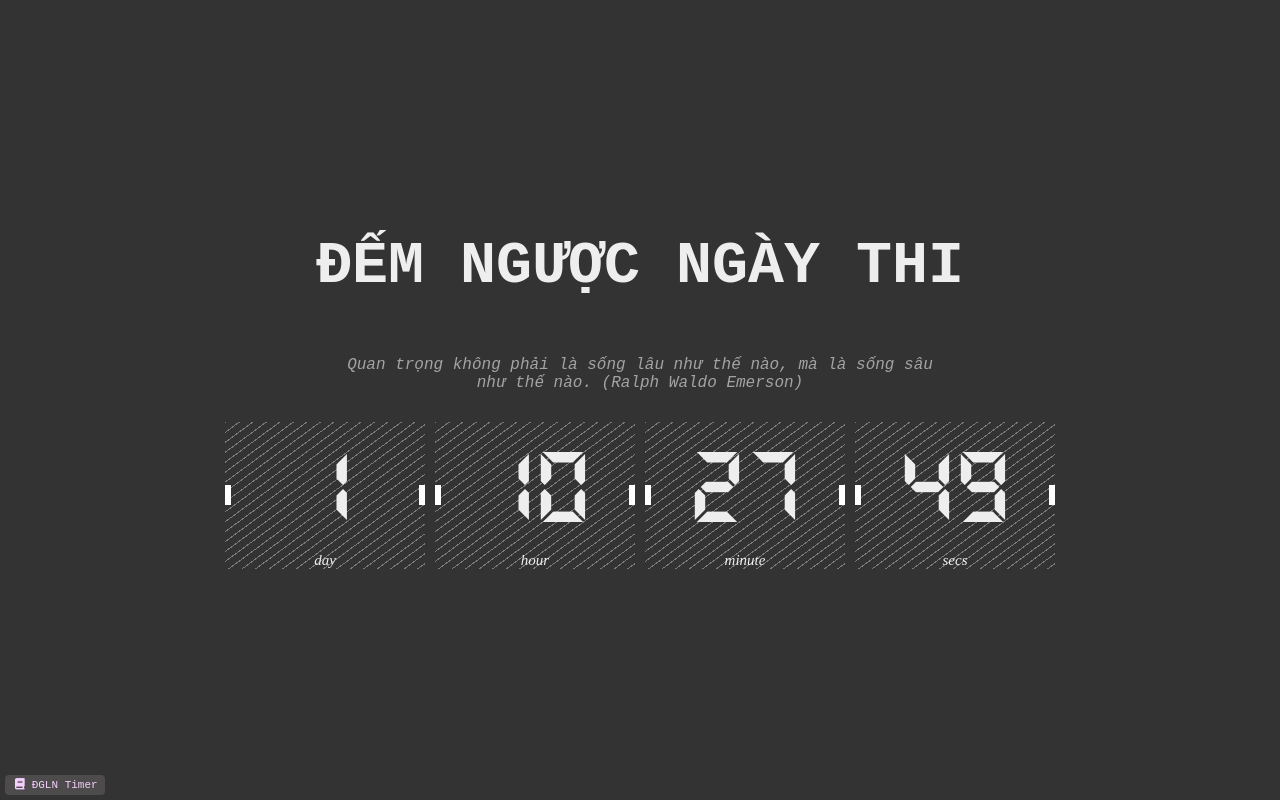
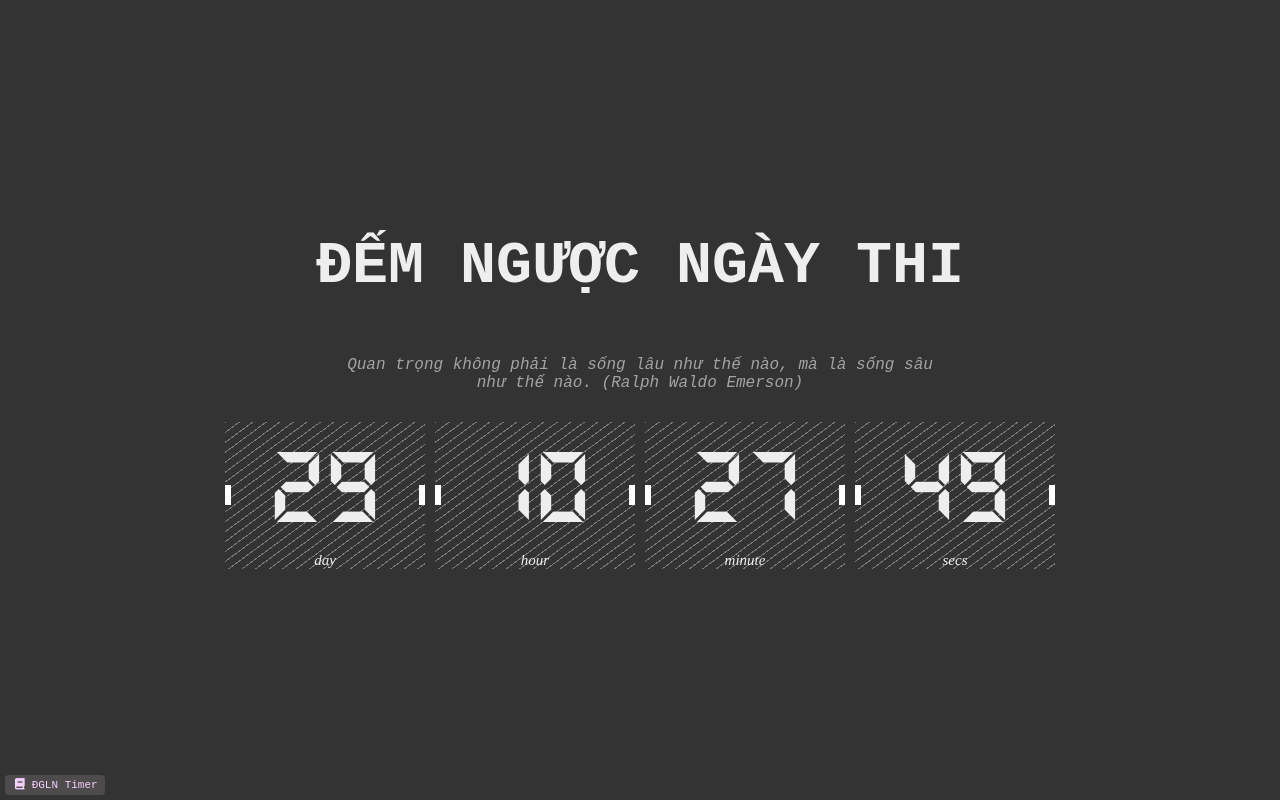
Before and after one commit to ledinhducmanh/countdown, a plain HTML site: page index.html in a window 1280 px wide. Both pictures are taken after a click on the element "ĐGLN Timer". Drawn offline with Linux system fonts and the light colour scheme.

Commit message:
Update index.html

```diff
--- a/index.html
+++ b/index.html
@@ -183,7 +183,7 @@
       const dgnlBTN = document.getElementById("dgnl");
       let endDate = new Date("06/27/2025 00:00:00").getTime();
       dgnlBTN.onclick = () => {
-        endDate = new Date("02/30/2025 00:00:00").getTime();
+        endDate = new Date("03/30/2025 00:00:00").getTime();
       };
       let check = setInterval(function () {
       let now = new Date().getTime();
```
